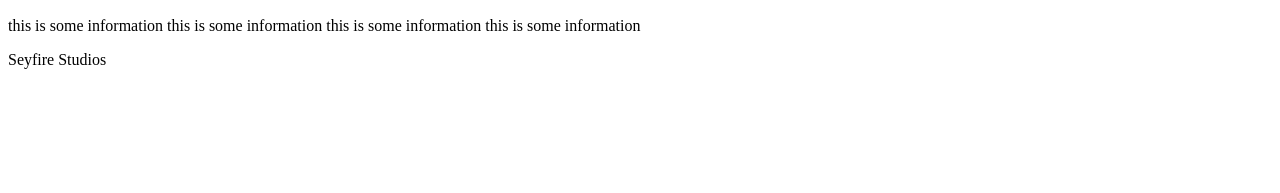
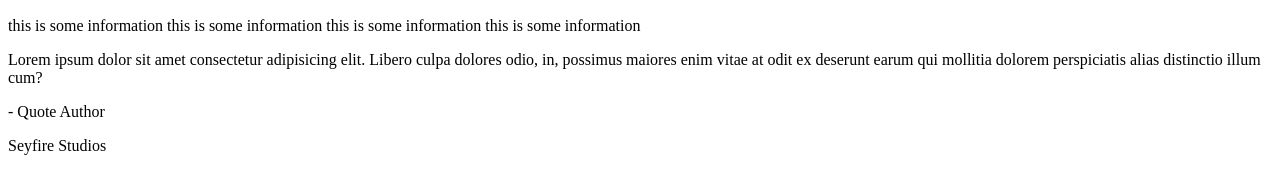
Before and after one commit to Seyfire/landing-page, a plain HTML site: page index.html in a window 1280 px wide. Shown: the part 555-748 px from the top of the page. Drawn offline with Linux system fonts and the light colour scheme.

Commit message:
add content to quote section

```diff
--- a/index.html
+++ b/index.html
@@ -52,7 +52,10 @@
             </div>
         </div>
     </div>
-    <div class="quote-container"></div>
+    <div class="quote-container">
+        <p class="quote">Lorem ipsum dolor sit amet consectetur adipisicing elit. Libero culpa dolores odio, in, possimus maiores enim vitae at odit ex deserunt earum qui mollitia dolorem perspiciatis alias distinctio illum cum?</p>
+        <p class="quote-author">- Quote Author</p>
+    </div>
     <div class="action-container"></div>
     <footer>Seyfire Studios</footer>
 </body>
```
